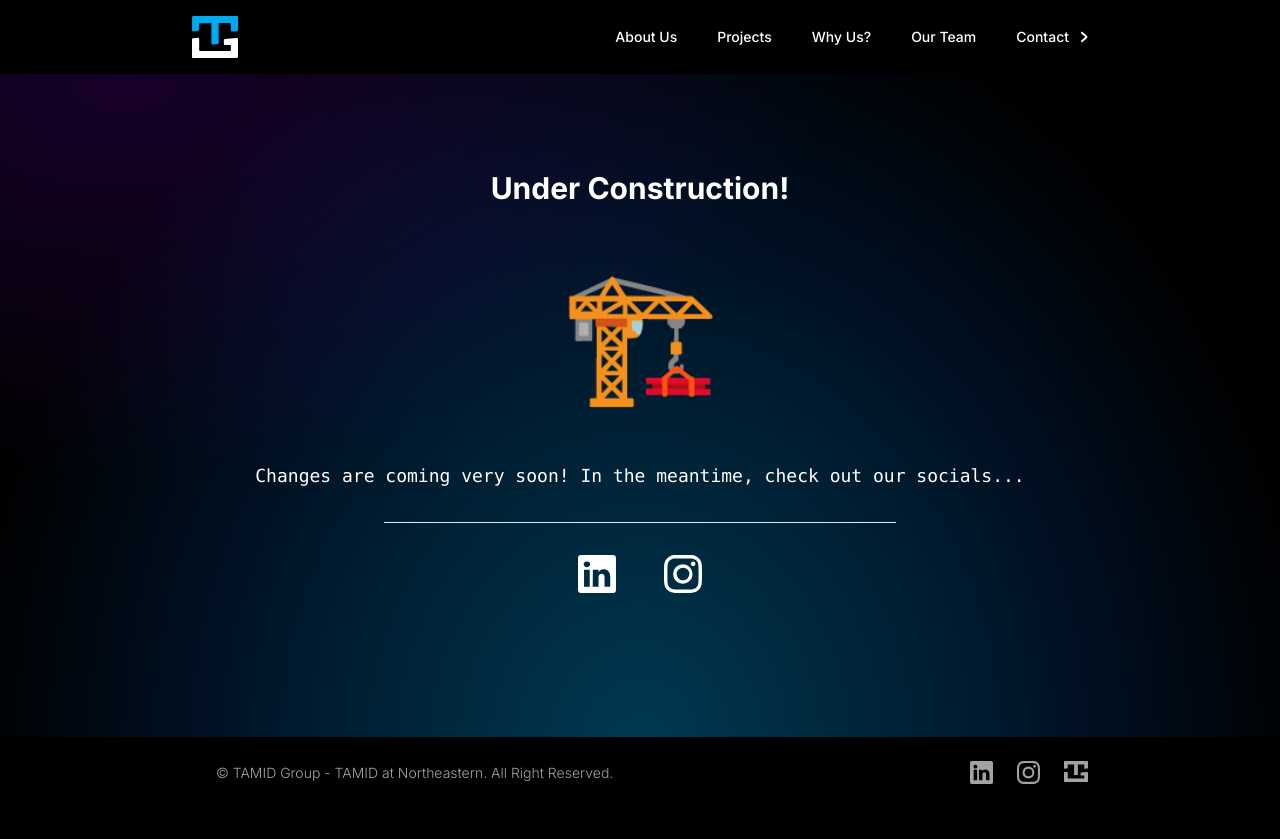
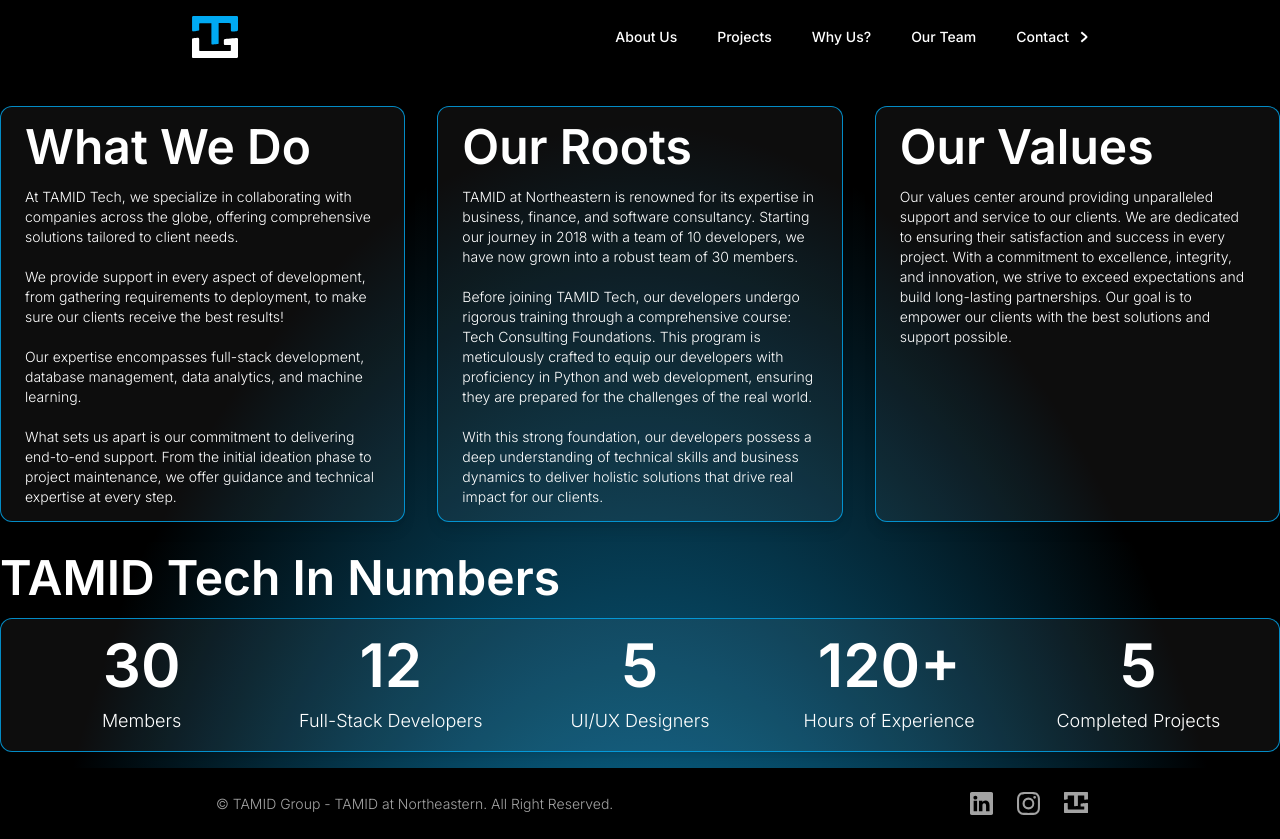
Before and after one commit to NuTamid/tamid-tech-site, a Next.js app: page /about in a window 1280 px wide. Before the commit the page ends 808 px from the top, so only its background shows below. Built offline with nearby package versions, Linux system fonts and the light colour scheme.

Commit message:
about us page

```diff
--- a/src/app/about/page.tsx
+++ b/src/app/about/page.tsx
@@ -1,12 +1,97 @@
-import UnderConstruction from "@/components/UnderConstruction"
+const AboutPage = () => {
 
-
-const AboutPage = () => {
   return (
     <>
-      <UnderConstruction />
-    </>
-  )
-}
+      <div className="relative -z-50">
+        <div className="absolute overflow-hidden h-[700px] w-full">
+          {/* Desktop bg gradients */}
+          <div className="hidden md:flex z-[-1] -top-[40rem] w-full h-[1150px] bg-[radial-gradient(ellipse_at_bottom,_var(--tw-gradient-stops))] from-[#11AEF1] via-transparent via-70% opacity-[0.85]" />
+        </div>
+      </div>
+      <>
+      <div className="container mx-auto mt-8">
+        <div className="grid grid-cols-1 md:grid-cols-3 gap-8">
 
-export default AboutPage
+          <div className="overflow-auto flex flex-col justify-top mb-6 mt-6 sm:mb-0 sm:mt-0 md:mb-0 md:mt-0 lg:mb-0 lg:mt-0 xl:mb-0 mt-0 w-full h-full sm:h-[26rem] py-2 md:py-4 px-4 md:px-6  bg-white bg-opacity-5 shadow-lg rounded-xl border border-opacity-80 border-[#00AAF3] md:hover:border-opacity-100 md:hover:bg-opacity-20 md:hover:scale-[110%] duration-300">
+            <h1 className="text-white mb-4 font-semibold leading-snug text-3xl sm:text-3xl md:text-3xl lg:text-4xl xl:text-5xl">What We Do</h1>
+            <p className="font-light text-sm text-white overflow-auto">
+              At TAMID Tech, we specialize in collaborating with companies across the globe,
+              offering comprehensive solutions tailored to client needs.
+              <br></br>
+              <br></br>
+              We provide support in every aspect of development,
+              from gathering requirements to deployment, to make sure our clients receive the best results!
+              <br></br>
+              <br></br>
+              Our expertise encompasses full-stack development, database management, data analytics, and machine learning.
+              <br></br>
+              <br></br>
+              What sets us apart is our commitment to delivering end-to-end support.
+              From the initial ideation phase to project maintenance, we offer guidance and technical expertise at every step.
+            </p>
+          </div>
+
+          <div className="overflow-auto flex flex-col justify-top mb-6 mt-6 sm:mb-0 sm:mt-0 md:mb-0 md:mt-0 lg:mb-0 lg:mt-0 xl:mb-0 mt-0 w-full h-full sm:h-[26rem] py-2 md:py-4 px-4 md:px-6  bg-white bg-opacity-5 shadow-lg rounded-xl border border-opacity-80 border-[#00AAF3] md:hover:border-opacity-100 md:hover:bg-opacity-20 md:hover:scale-[110%] duration-300">
+            <h1 className="text-white mb-4 font-semibold leading-snug text-3xl sm:text-3xl md:text-3xl lg:text-4xl xl:text-5xl">Our Roots</h1>
+            <p className="font-light text-sm text-white overflow-auto">
+              TAMID at Northeastern is renowned for its expertise in business, finance, and software consultancy.
+              Starting our journey in 2018 with a team of 10 developers, we have now grown into a robust team of 30 members.
+              <br></br>
+              <br></br>
+              Before joining TAMID Tech, our developers undergo rigorous training through a comprehensive course: Tech Consulting Foundations.
+              This program is meticulously crafted to equip our developers with proficiency in Python and web development, ensuring they are prepared for the challenges of the real world.
+              <br></br>
+              <br></br>
+              With this strong foundation, our developers possess a deep understanding of technical skills and business dynamics to deliver holistic solutions that drive real impact for our clients.
+              <br></br>
+            </p>
+          </div>
+
+          <div className="overflow-auto flex flex-col justify-top mb-6 mt-6 sm:mb-0 sm:mt-0 md:mb-0 md:mt-0 lg:mb-0 lg:mt-0 xl:mb-0 mt-0 w-full h-full sm:h-[26rem] py-2 md:py-4 px-4 md:px-6  bg-white bg-opacity-5 shadow-lg rounded-xl border border-opacity-80 border-[#00AAF3] md:hover:border-opacity-100 md:hover:bg-opacity-20 md:hover:scale-[110%] duration-300">
+            <h1 className="text-white mb-4 font-semibold leading-snug text-3xl sm:text-3xl md:text-3xl lg:text-4xl xl:text-5xl">Our Values</h1>
+            <p className="font-light text-sm text-white overflow-auto">
+              Our values center around providing unparalleled support and service to our clients. We are dedicated to ensuring their satisfaction and success in every project.
+              With a commitment to excellence, integrity, and innovation, we strive to exceed expectations and build long-lasting partnerships.
+              Our goal is to empower our clients with the best solutions and support possible.
+            </p>
+          </div>
+        </div>
+      </div></>
+      <>
+      <div className="container mx-auto mt-8 mb-4">
+        <h1 className="text-white mb-4 font-semibold leading-snug text-3xl sm:text-3xl md:text-3xl lg:text-4xl xl:text-5xl">TAMID Tech In Numbers</h1>
+
+          <div className="overflow-auto flex flex-col justify-center h-[12 rem] w-full md:w-[26 rem] md:h-[12 rem] py-2 md:py-4 px-4 md:px-6 bg-white bg-opacity-5 shadow-lg rounded-xl border border-opacity-80 border-[#00AAF3] md:hover:border-opacity-100 md:hover:bg-opacity-20 md:hover:scale-[110%] duration-300">
+            <div className="grid grid-cols-1 md:grid-cols-5 gap-4">
+
+              <div>
+                <h1 className="text-center text-white mb-1 md:mb-3 font-semibold text-3xl sm:text-4xl md:text-4xl lg:text-5xl xl:text-6xl leading-snug">30</h1>
+                <p className="text-center font-light text-lg text-white">Members</p>
+              </div>
+
+              <div>
+                <h1 className="text-center text-white mb-1 md:mb-3 font-semibold text-3xl sm:text-4xl md:text-4xl lg:text-5xl xl:text-6xl leading-snug">12</h1>
+                <p className="text-center font-light text-lg text-white">Full-Stack Developers</p>
+              </div>
+
+              <div>
+                <h1 className="text-center text-white mb-1 md:mb-3 font-semibold text-3xl sm:text-4xl md:text-4xl lg:text-5xl xl:text-6xl leading-snug">5</h1>
+                <p className="text-center font-light text-lg text-white">UI/UX Designers</p>
+              </div>
+
+              <div>
+                <h1 className="text-center text-white mb-1 md:mb-3 font-semibold text-3xl sm:text-4xl md:text-4xl lg:text-5xl xl:text-6xl leading-snug">120+</h1>
+                <p className="text-center font-light text-lg text-white">Hours of Experience</p>
+              </div>
+
+              <div>
+                <h1 className="text-center text-white mb-1 md:mb-3 font-semibold text-3xl sm:text-4xl md:text-4xl lg:text-5xl xl:text-6xl leading-snug">5</h1>
+                <p className="text-center font-light text-lg text-white">Completed Projects</p>
+              </div>
+
+            </div>
+          </div>
+      </div></></>
+  )}
+
+export default AboutPage;
```
Also changed, not shown: 1 other file (tests, documents, lock files or other folders).
